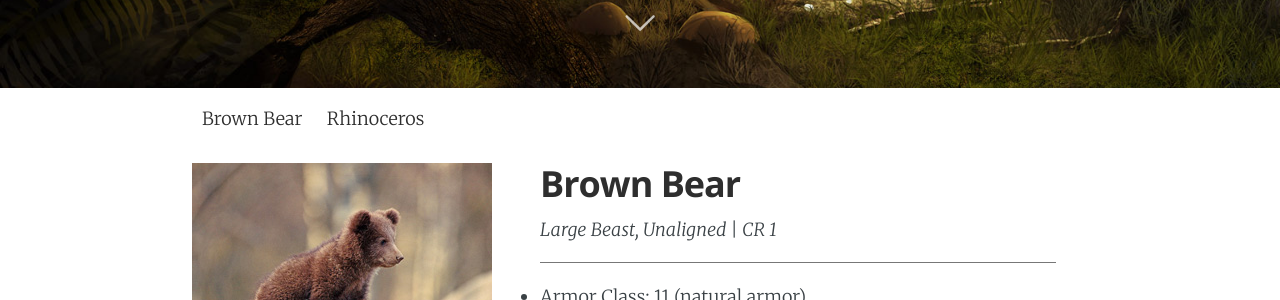
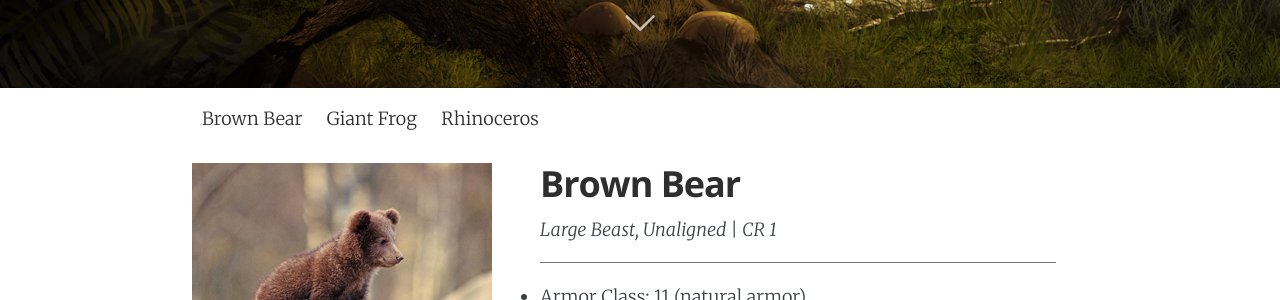
Before and after one commit to royally-handmade/royally-handmade.github.io, a Jekyll site: the page built from monsters.html, in a window 1280 px wide and 900 px high, scrolled down 659 px. Shown: the part 153-453 px from the top of the window. Built offline with Jekyll 4.4.1, drawn with Linux system fonts in a browser that asks for light colours; nearby versions of some CDN libraries.

Commit message:
update nav to add giant frog

```diff
--- a/_includes/main-nav.html
+++ b/_includes/main-nav.html
@@ -1,8 +1,8 @@
 <div id="menu-bar">
     <ul>
         <li><a href="#brownbear">Brown Bear</a></li>
+        <li><a href="#giantfrog">Giant Frog</a></li>
         <li><a href="#rhinoceros">Rhinoceros</a></li>
-        <!--<li><a href="#">Thirdly</a></li>
-        <li><a href="#">Quarters</a></li>-->
+        <!--<li><a href="#">Quarters</a></li>-->
     </ul>
 </div>
```
